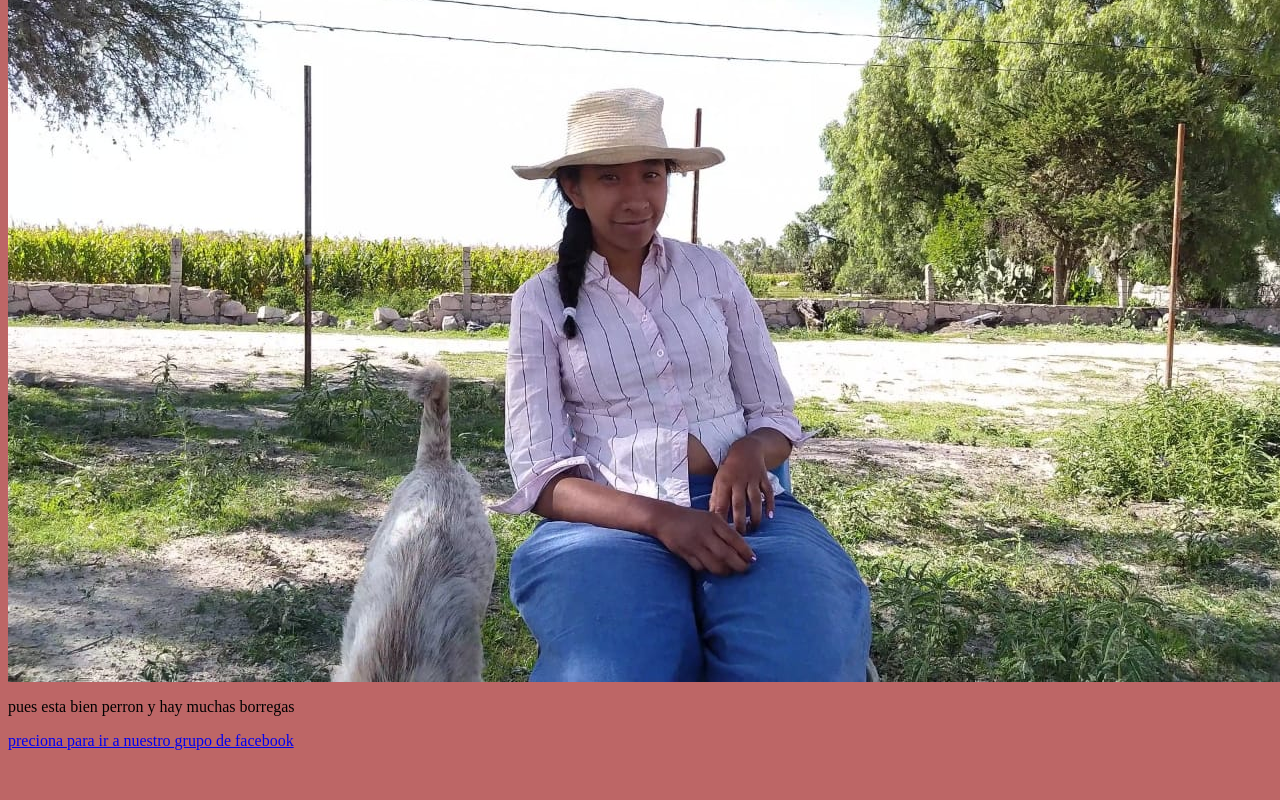
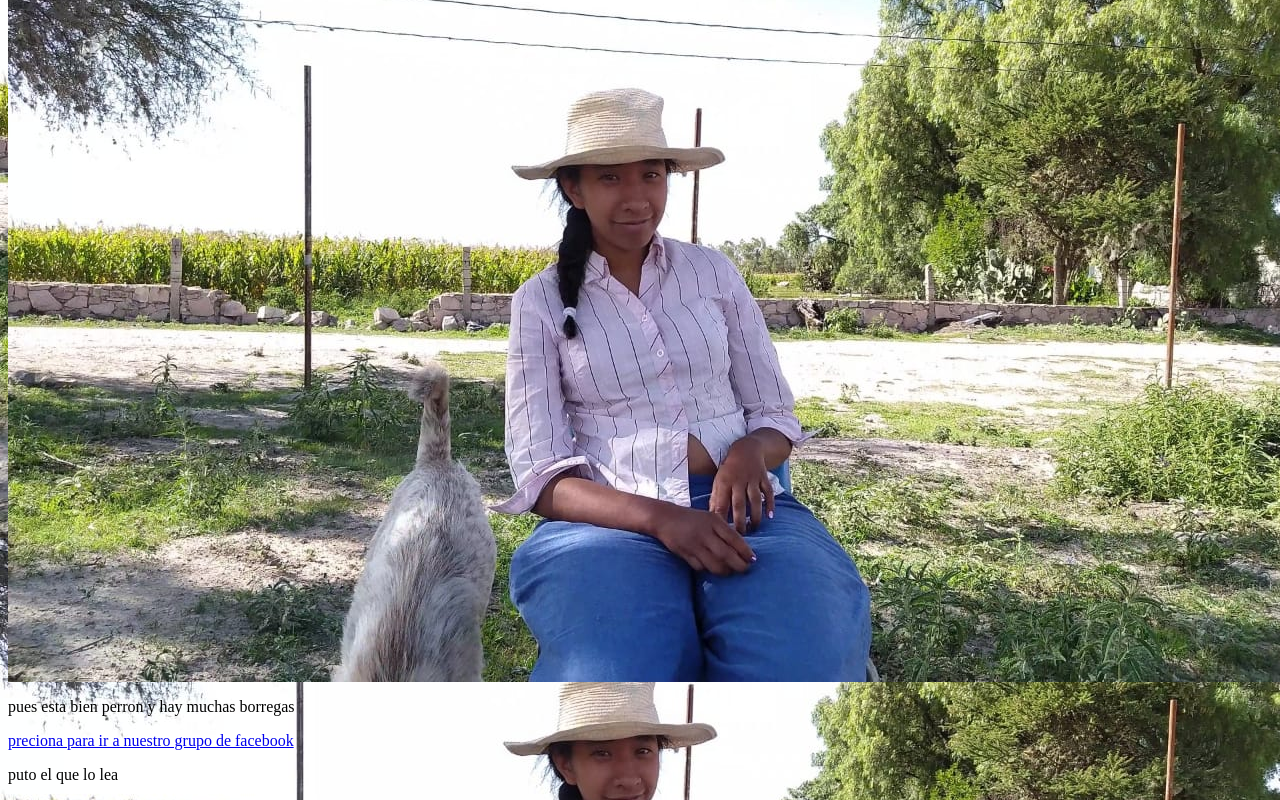
Before and after one commit to fulanito1711/pagina.las-asencion, a plain HTML site: page index.html in a window 1280 px wide. Shown: the part 902-1702 px from the top of the page. Before the commit the page ends 1660 px from the top, so only its background shows below. Drawn offline with Linux system fonts and the light colour scheme.

Commit message:
Add files via upload

```diff
--- a/index.html
+++ b/index.html
@@ -3,13 +3,14 @@
 <title>LA ASENCION </title>
 </head>
 
-<body bgcolor="#bd6666" text="black">
+<body background="sonia.jpg" text="black">
 <h1><p>LA ASENCION</p></h1>
 <p>"Bienvenido a la asencion el rancho donde cochan extraños en los arboles"</p>
 <p>"hoy llovio con graniso"</p>
-<img src="llubia.jpg">
+<img src="llubia.jpg"60%>
 <img src="sonia.jpg">
 <p>pues esta bien perron y hay muchas borregas</p>
 <a href=https://www.facebook.com/groups/234177031032768/>preciona para ir a nuestro grupo de facebook</a>
+<p>puto el que lo lea</p>
 </body>
 <html>
```
